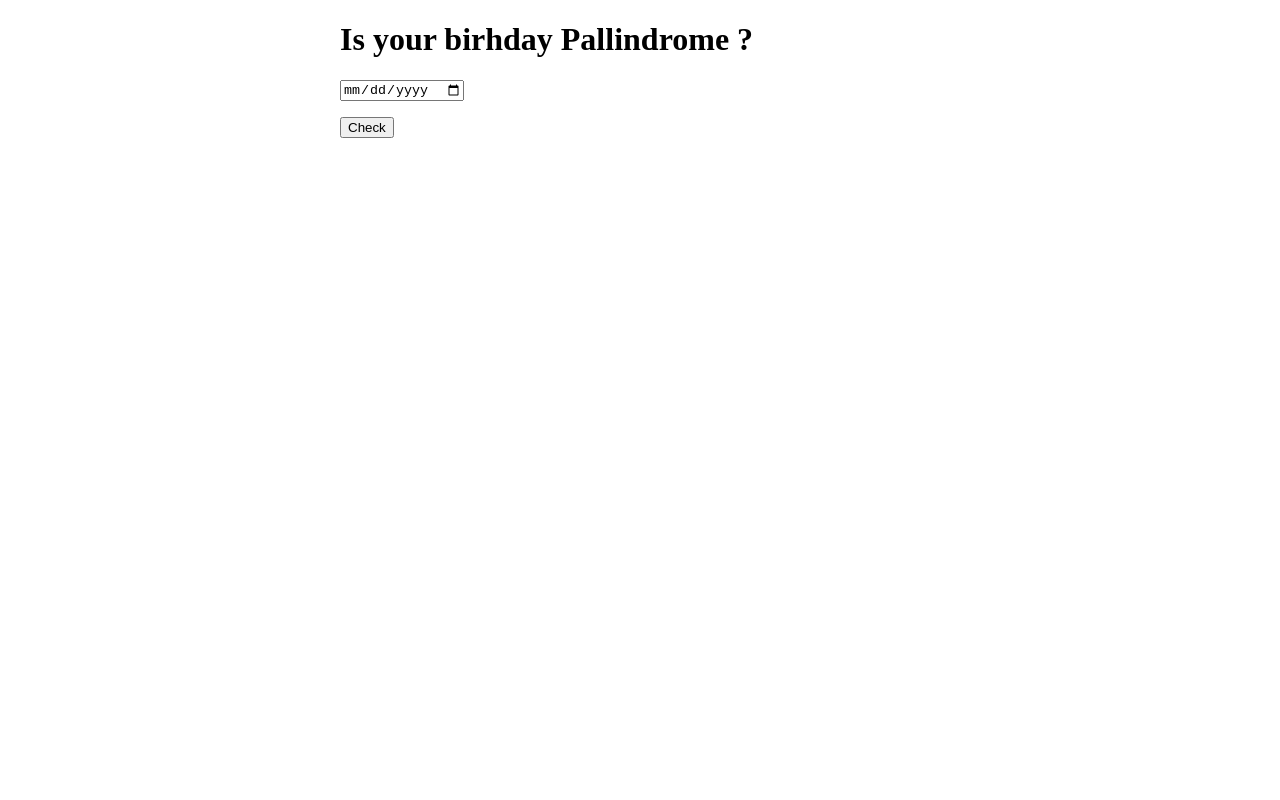
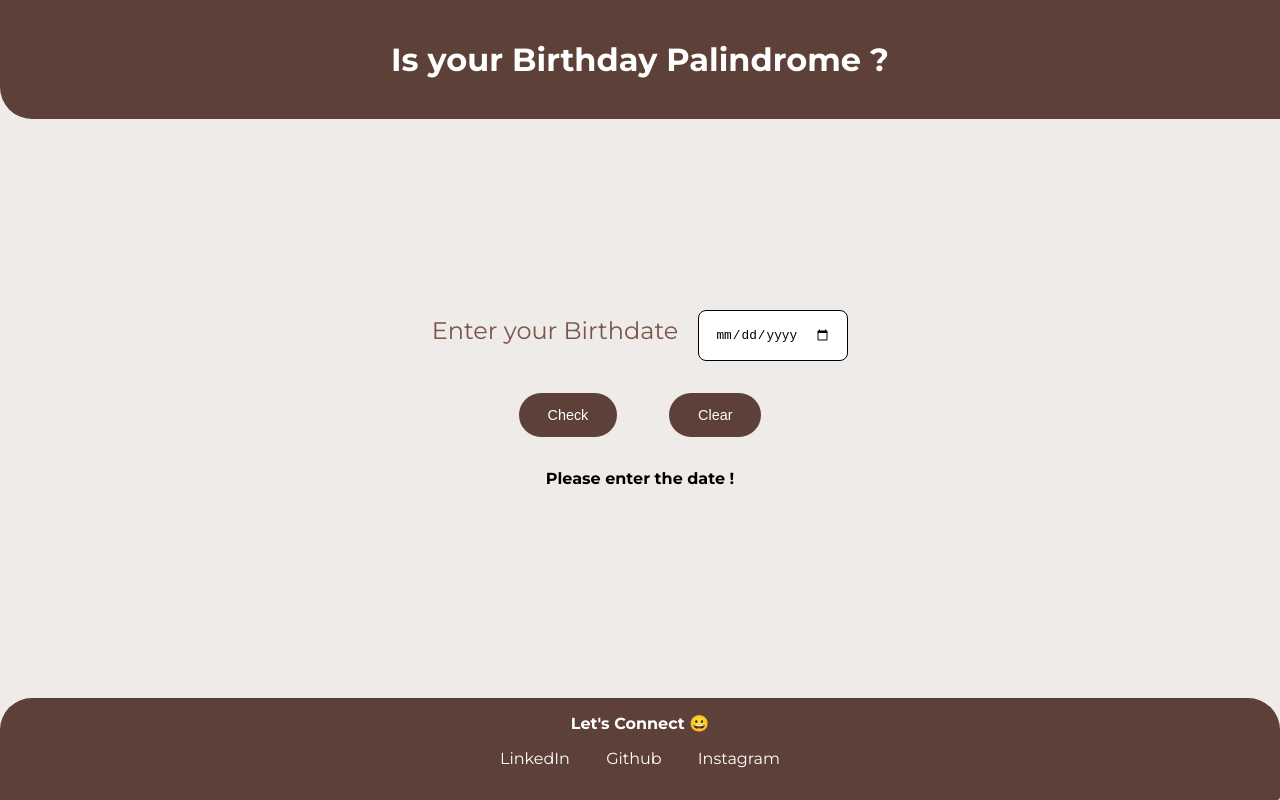
Before and after one commit to sks-21/Pallindrome-Birthday, a plain HTML site: page index.html in a window 1280 px wide. Both pictures are taken after a click on the button "Check". Drawn offline with Linux system fonts and the light colour scheme.

Commit message:
final commit

```diff
--- a/app.js
+++ b/app.js
@@ -1,65 +1,62 @@
-let dateEl = document.querySelector('#input-bdate');
-let output = document.querySelector('#output');
-let btn = document.querySelector('button');
+let dateEl = document.querySelector("#input-bdate");
+let outputDiv = document.querySelector("#div-output");
+let checkBtn = document.querySelector("#btn-check");
+let clearBtn = document.querySelector("#btn-clear");
 
-function checkPallindrome( str){
+function checkPallindrome(str) {
+  let left,
+    right,
+    l,
+    flag = 1;
+  l = str.length;
+  left = 0;
+  right = l - 1;
+  while (left <= right) {
+    if (str[left] === str[right]) {
+      left++;
+      right--;
+    } else {
+      flag = 0;
+      break;
+    }
+  }
 
-    let left, right, l, flag=1;
-    l = str.length ;
-    left =0 ;
-    right = l-1 ;
-   while(left <= right){
-
-       if(str[left] === str[right])
-       {
-           left++ ;
-           right --;
-       }
-
-       else
-       {
-           flag=0 ;
-           break;
-       }
-   }
-
-   if(!flag)
-   return 0 ;
-
-   else
-   return 1 ;
+  if (!flag) return 0;
+  else return 1;
 }
 
-btn.addEventListener('click', ()=>{
+checkBtn.addEventListener("click", () => {
+  let date = dateEl.value;
+  let msg;
 
-    let date = dateEl.value ;
-    let year = date.substr(0,4);
-    let month = date.substr(5,2);
-    let day= date.substr(8,2);
+  if (date == "") msg = "Please enter the date !";
+  else {
+    let year = date.substr(0, 4);
+    let month = date.substr(5, 2);
+    let day = date.substr(8, 2);
 
-    console.log(year);
-    console.log(month);
-    console.log(day);
-
-    let str1 = day + month + year ;
-    let str2 = year + month + day ;
-    let str3 = day + month + year[2] + year[3] ;
-    let str4 = year[2] + year[3] + day + month  ;
+    let str1 = day + month + year;
+    let str2 = year + month + day;
+    let str3 = day + month + year[2] + year[3];
+    let str4 = year[2] + year[3] + day + month;
 
     let val1 = checkPallindrome(str1);
     let val2 = checkPallindrome(str2);
     let val3 = checkPallindrome(str3);
     let val4 = checkPallindrome(str4);
 
-    if(val1 || val2 || val3 || val4){
-        msg="Congratulations!, your birthday is pallindrome"
-        console.log(msg);
+    if (val1 || val2 || val3 || val4) {
+      msg = "Congratulations ! your birthday is pallindrome";
+      console.log(msg);
+    } else {
+      msg = "Oops ! your birthdate is not a pallindrome 😔";
     }
+    dateEl.value = "";
+  }
+  outputDiv.innerText = msg;
+});
 
-    else{
-        console.log("not a pallindrome date ")
-        // let ans = findNearestPallindrome()
-    }
-
-    dateEl.value ="";
+clearBtn.addEventListener("click", () => {
+  dateEl.value = "";
+  outputDiv.innerText = "";
 });
--- a/index.html
+++ b/index.html
@@ -1,25 +1,49 @@
 <!DOCTYPE html>
 <html lang="en">
+
 <head>
   <meta charset="UTF-8" />
   <meta http-equiv="X-UA-Compatible" content="IE=edge" />
   <meta name="viewport" content="width=device-width, initial-scale=1.0" />
-    <title>Document</title>
+  <title>Palindrome Birthday</title>
   <link rel="stylesheet" href="styles.css" />
 </head>
+
 <body>
-    <main>
-      <h1>Is your birhday Pallindrome ?</h1>
+  <nav>
+    <div class="nav-heading">Is your Birthday Palindrome ?</div>
+  </nav>
+
+  <div class="div-container">
     <p>
-      <label for="input-bdate"></label>
-      <input type="date" id="input-bdate"/>
+      <label for="input-bdate">Enter your Birthdate</label>
+      <input type="date" id="input-bdate" />
     </p>
-      <button>Check</button>
 
-      <div id="output"></div>
+    <p>
+      <button id="btn-check">Check</button>
+      <button id="btn-clear">Clear</button>
+    </p>
 
-    </main>
 
+    <div class="div-output" id="div-output"></div>
+  </div>
+
+  <footer>
+    <div class="footer-heading">Let's Connect &#128512 </div>
+    <ul class="list-non-bullet">
+      <li class="list-element-inline">
+        <a href="https://linkedin.com/in/shashank213" class="link-no-decoration">LinkedIn</a>
+      </li>
+      <li class="list-element-inline">
+        <a href="https://github.com/sks-21" class="link-no-decoration">Github</a>
+      </li>
+      <li class="list-element-inline">
+        <a href="https://www.instagram.com/_sks_21_/" class="link-no-decoration">Instagram</a>
+      </li>
+    </ul>
+  </footer>
   <script src="app.js"></script>
 </body>
+
 </html>
--- a/styles.css
+++ b/styles.css
@@ -1,6 +1,132 @@
+@import url("https://fonts.googleapis.com/css2?family=Montserrat:wght@300;400;700&display=swap");
 
+:root {
+  --primary-color:
+  #5d4037;
+  /* --primary-color: #2e7d32; */
+  --secondary-color: #795548;
+  --off-white: #e8f5e9;
+  --gray: #424242;
+}
 
-main{
-    max-width: 600px ;
-    margin: auto ;
+body {
+  font-family: "Montserrat", sans-serif;
+  margin: 0px;
+  overflow: hidden;
+  background-color:
+  #efebe9;
+  /* color: white; */
 }
+
+nav {
+  background-color: var(--primary-color);
+  padding: 2.5rem;
+  border-bottom-left-radius: 2rem;
+}
+
+.nav-heading {
+  text-align: center;
+  color: white;
+  font-size: 2rem;
+  font-weight: bold;
+}
+
+.div-container {
+  max-width: 800px;
+  margin: auto;
+  display: flex;
+  flex-direction: column;
+  justify-content: center;
+  text-align: center;
+  height: 70vh;
+}
+
+/* Button */
+button {
+  margin: 0rem 1.5rem;
+  font-size: 0.9em;
+  border-style: none;
+  padding: 1em 2em;
+  border-radius: 30px;
+  cursor: pointer;
+  color: white;
+
+  background-color: var(--primary-color);
+}
+
+button:hover {
+  background-color: var(--secondary-color);
+  color: var(--gray);
+}
+
+button:active {
+  background-color: var(--primary-color);
+  transform: translateY(2px);
+  transition: 0.2s;
+  box-shadow: 2px 4px;
+}
+
+/* output */
+.div-output {
+  font-weight: bold;
+  padding: 1em;
+  /* margin: auto; */
+  border-radius: 8px;
+}
+
+/* Input */
+input {
+  font-size: 0.8rem;
+  padding: 1rem;
+  border: 1px solid;
+  border-radius: 8px;
+margin-left: 1rem;
+  cursor: pointer;
+}
+
+/* label */
+label {
+  font-size: 1.5rem;
+  color: var(--secondary-color);
+}
+
+footer {
+  background-color: var(--primary-color);
+  padding: 1em 0em;
+  border-top-right-radius: 2rem;
+  border-bottom-right-radius: 0.2rem;
+  border-top-left-radius: 2rem;
+  text-align: center;
+  margin-top: 1rem;
+  position: absolute;
+  bottom: 0;
+  width: 100%;
+  color: white;
+}
+
+.footer-heading {
+  font-weight: bold;
+  font-size: 1rem;
+}
+
+footer ul {
+  padding-inline-start: 0px;
+  list-style: none;
+}
+
+footer li {
+  display: inline-block;
+}
+
+footer a {
+  padding: 1rem;
+  color: white;
+  text-decoration: none;
+}
+
+a:hover {
+  font-weight: bold;
+  color: black;
+  transition: 0.2s;
+  font-size: 1.2rem;
+}
```
Lines whose indentation alone changed are shown as unchanged.
